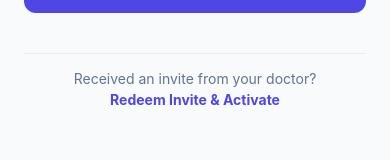
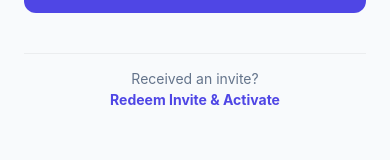
Before and after one commit to EUC-Inovacao/irhis, a React Native app in the folder frontend/: screen /Login in a window 390 px wide. Shown: the part 587-747 px from the top of the page. Built offline with nearby package versions, Linux system fonts and the light colour scheme; what react-native-ble-plx would draw is missing.

Commit message:
Fix: Update invite text to be generic for all roles

```diff
--- a/frontend/app/screens/LoginScreen.tsx
+++ b/frontend/app/screens/LoginScreen.tsx
@@ -134,7 +134,7 @@ const LoginScreen = ({ navigation }: any) => {
             {/* --- NOVO: Botão para Ativar Conta (Onboarding) --- */}
             <View style={styles.activationContainer}>
                 <Text style={[styles.activationLabel, { color: colors.textSecondary }]}>
-                    Received an invite from your doctor?
+                    Received an invite?
                 </Text>
                 <TouchableOpacity onPress={() => navigation.navigate("TokenEntry")}>
                     <Text style={[styles.activationLink, { color: colors.purple[600] }]}>
```
